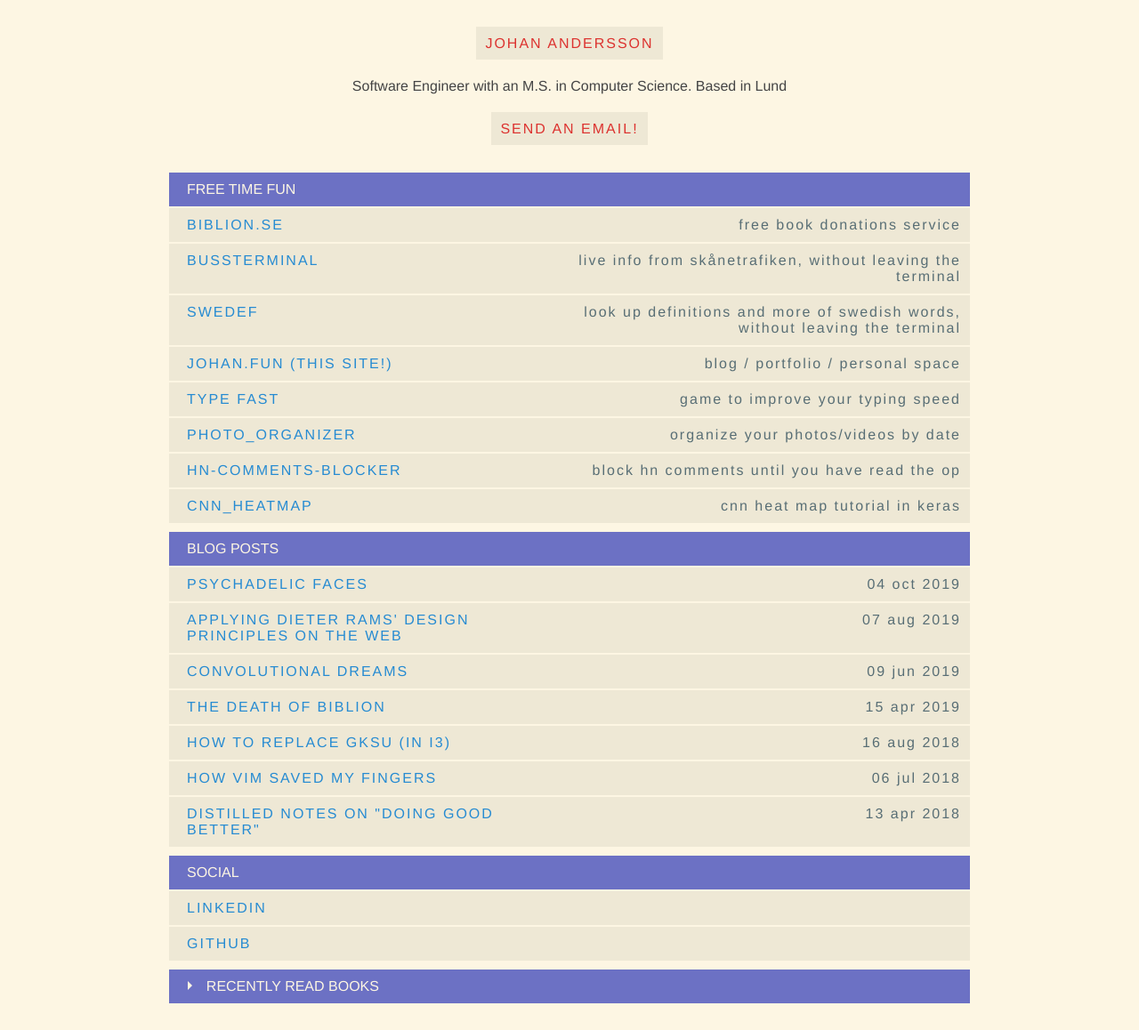
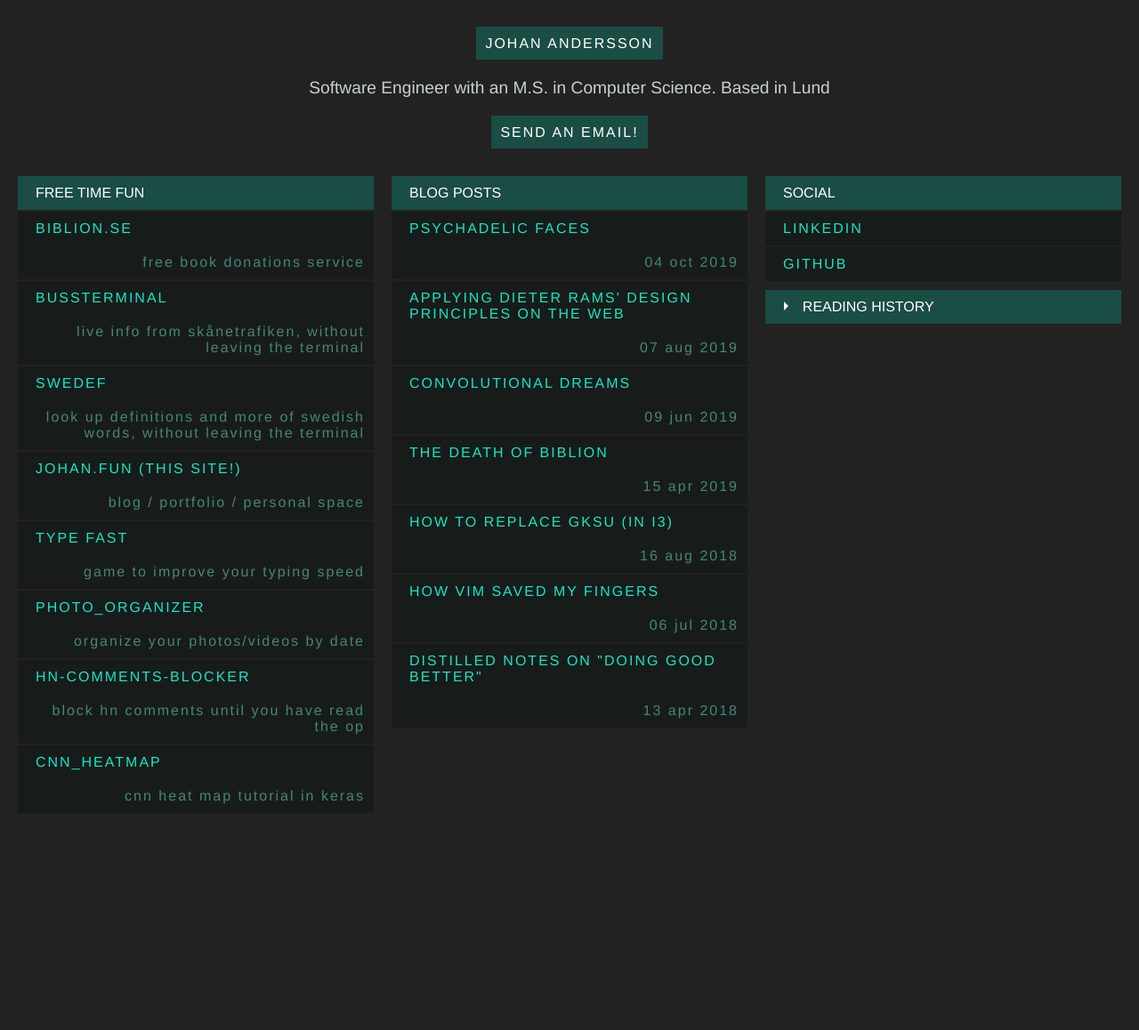
Before and after one commit to johan-andersson01/johan-andersson01.github.io, a Jekyll site: the page built from index.html, in a window 1280 px wide. Shown: the whole page at 89% size. Built offline with Jekyll 4.4.1, drawn with Linux system fonts in a browser that asks for light colours; after the commit the page ends 946 px from its top, so only the background shows below that.

Commit message:
Update style

```diff
--- a/global.css
+++ b/global.css
@@ -1,6 +1,6 @@
 body {
-color: #444;
-background-color:#fdf6e3;
+color: hsl(170,10%,80%);
+background-color:#222;
 }
 
 header h1, header p, header a {
@@ -8,8 +8,12 @@
     font-weight: lighter;
 }
 
+p {
+    font-size: 120%;
+}
+
 a {
-    color: #268bd2;
+    color: hsl(170,80%,50%);
 }
 
 header p {
@@ -25,8 +29,8 @@
 padding-bottom: 5px;
 }
 
-h1, h2 {
-    color:#268bd2;
+h1, h2, h3 {
+    color: hsl(170,80%,40%);
 }
 
 
@@ -35,6 +39,19 @@
     margin:0px auto;
     padding:20px;
 }
+
+@media only screen and (max-width: 600px) {
+    header, main {
+        max-width:100%;
+        margin:0px auto;
+        padding:0px;
+    }
+
+    header {
+        padding-bottom:20px;
+    }
+}
+
 
 header {
     margin-top:20px;
@@ -51,15 +68,15 @@
 header a {
     padding:10px;
     text-transform:uppercase;
-    color: #dc322f;
+    color: #fff;
     text-decoration: none;
-    background:#eee8d5;
+    background:hsl(170,50%,20%);
     letter-spacing:2px;
 }
 
 header a:hover {
-    background:#268bd2;
-    color: #fdf6e3;
+    background:hsl(170,50%,5%);
+    color:hsl(170,50%,50%);
 }
 
 blockquote, pre {
@@ -68,12 +85,13 @@
 }
 
 code, blockquote, pre {
-                overflow-x: auto;
-            white-space: pre-wrap;
-            white-space: -moz-pre-wrap;
-            white-space: -pre-wrap;
-            white-space: -o-pre-wrap;
-            word-wrap: break-word;
-    background-color:#eee8d5;
-    color: #d33682;
+    overflow-x:  auto;
+    white-space: pre-wrap;
+    white-space: -moz-pre-wrap;
+    white-space: -pre-wrap;
+    white-space: -o-pre-wrap;
+    word-wrap:   break-word;
+    background-color:hsl(150,50%,5%);
+    color: hsl(170,60%,40%);
+    font-size:110%;
 }
--- a/index.css
+++ b/index.css
@@ -9,11 +9,12 @@
 
 ul {
     margin-bottom: 10px;
+    grid-colum: span 1;
 }
 
 li {
-    color:#586e75;
-    background:#eee8d5;
+    color: hsl(170,10%,80%);
+    background:hsl(170,10%,10%);
     min-height:30px;
     display:flex;
     align-items:center;
@@ -21,23 +22,22 @@
 }
 
 ul > *:first-child {
-    background:#6c71c4;
-    color: #fdf6e3;
+    background: hsl(170,50%,20%);
+    color: #fff;
 }
 
 a {
     text-transform:uppercase;
-    color:#444;
     text-decoration: none;
     letter-spacing:2px;
 }
 
 a:hover span {
-    color:#fdf6e3;
+    color:hsl(170,50%,50%);
 }
 
 a:hover {
-    background: #268bd2;
+    background:hsl(170,50%,5%);
 }
 
 li, li a {
@@ -51,6 +51,29 @@
     justify-content: space-between;
 }
 
+main {
+    max-width:100%;
+}
+
+main > section {
+    max-width:100%;
+    display: grid;
+    grid-template-columns: repeat(auto-fit, minmax(300px, 2fr));
+    grid-gap: 20px;
+}
+
+.blog-posts {
+}
+
+.fun {
+}
+
+.social {
+}
+
+.books {
+}
+
 .left {
     padding:10px;
     padding-left:20px;
@@ -59,7 +82,7 @@
 .right {
     padding:10px;
     text-align: right;
-    color:#586e75;
+    color:hsl(170,30%,40%);
     text-transform:lowercase;
 }
 
--- a/index.html
+++ b/index.html
@@ -7,14 +7,14 @@
 <meta name="viewport" content="width=device-width, initial-scale=1">
 <title>Johan Andersson</title>
 <meta charset="utf-8">
+<link rel="stylesheet" type="text/css" href="/global.css">
 <link rel="stylesheet" type="text/css" href="/index.css">
-<link rel="stylesheet" type="text/css" href="/global.css">
 </head>
 <body>
     {% include header.html %}
     <main>
         <section>
-            <ul>
+            <ul class="fun">
                 <li>
                     <span class="left">
                         free time fun
@@ -46,7 +46,7 @@
                 {% endfor %}
             </ul>
             {% assign nbrposts = site.posts | size %}
-            <ul>
+            <ul class="blog-posts">
                 <li>
                     <span class="left">
                         blog posts
@@ -72,7 +72,8 @@
                   </li>
                 {% endfor %}
             </ul>
-            <ul>
+            <section>
+            <ul class="social">
                 <li>
                     <span class="left">
                         social
@@ -88,9 +89,9 @@
                         </li>
                 {% endfor %}
             </ul>
-            <ul>
+            <ul class="books">
                 <label for="collapse" class="left toggle-label">
-                        recently read books
+                        reading history
                 </label>
                 <input id="collapse" class="toggle" type="checkbox">
                 <div class="collapse-content">
@@ -108,6 +109,7 @@
                 {% endfor %}
                 </div>
             </ul>
+            </section>
         </section>
     </main>
 </body>
```
